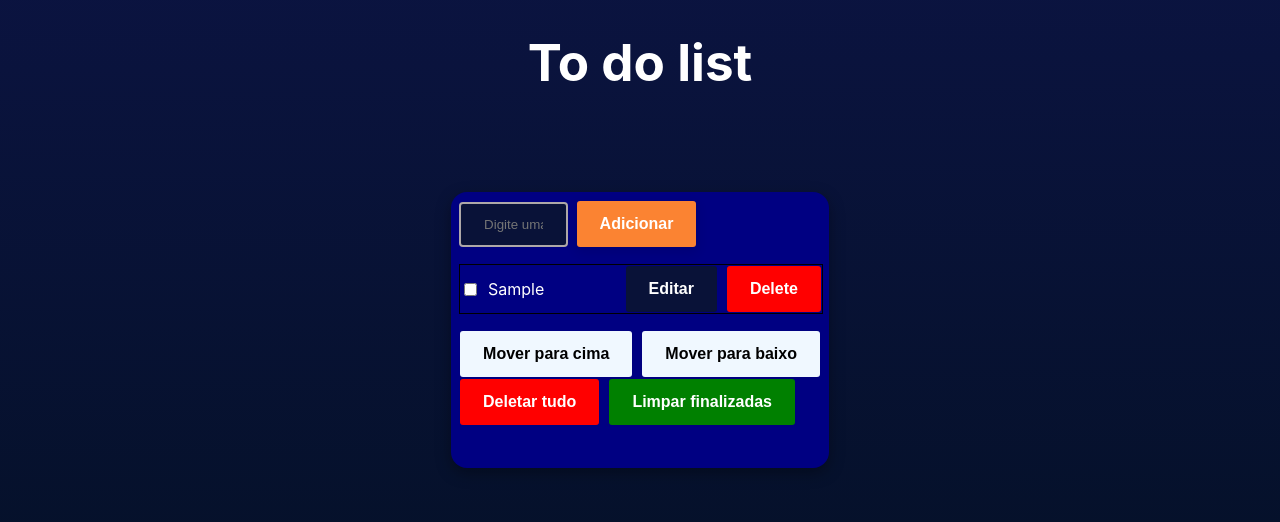
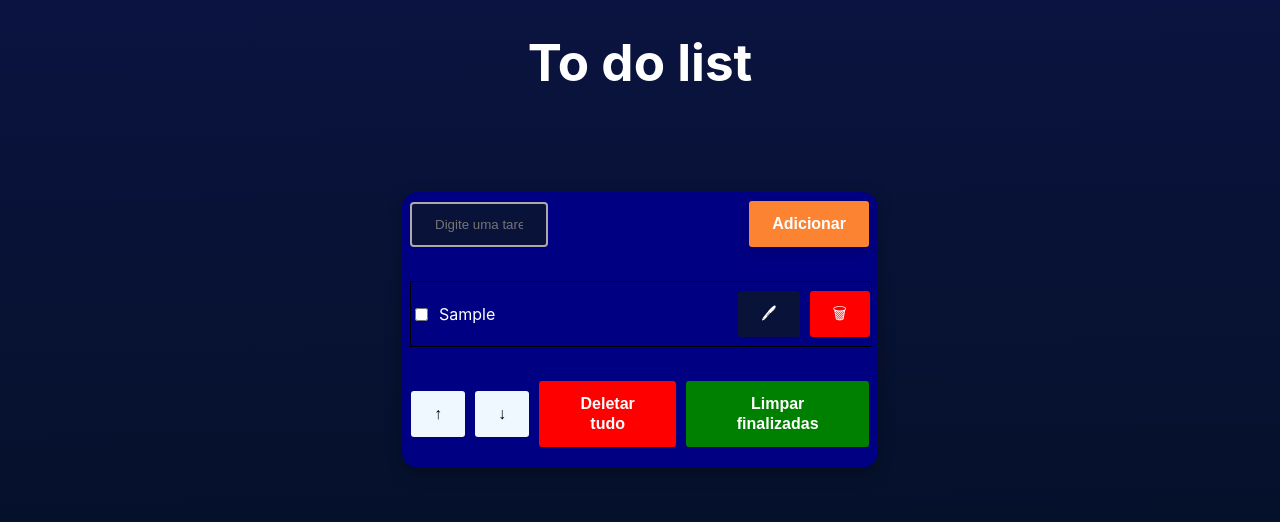
Before and after one commit to coelhoreinaldo/to-do-list, a React (Vite) app: page / in a window 1280 px wide. Both pictures are taken after typing "Sample" into the empty fields and a click on the button "Adicionar". Shown: the top 522 px of the page. Built offline with nearby package versions, Linux system fonts and the light colour scheme.

Commit message:
🎨 feat: css

```diff
--- a/src/App.ts
+++ b/src/App.ts
@@ -16,6 +16,7 @@ export const Form = styled.form`
   min-height: 260px;
   padding: 8px;
   max-width: 460px;
+  min-width: 280px;
 `;
 
 export const Div = styled.div`
@@ -24,6 +25,10 @@ export const Div = styled.div`
   width: 100%;
   align-items: center;
   gap: 8px;
+`;
+
+export const AddTaskDiv = styled(Div)`
+  justify-content: space-between;
 `;
 
 export const ListItemButtons = styled(Div)`
@@ -37,11 +42,12 @@ export const List = styled.ul`
   align-items: flex-start;
   justify-content: center;
   padding: 0;
-  gap: 8px;
+  gap: 4px;
+  min-height: 100px;
+
 `;
 
-export const ListItem = styled.li<{ $completed: boolean, $isSelected: boolean }>`
-  text-decoration: ${(props) => (props.$completed && 'line-through')};
+export const ListItem = styled.li<{ $isSelected: boolean }>`
   background-color: ${(props) => props.$isSelected && 'purple'};
   transform: ${(props) => props.$isSelected && 'translateY(-6px)'};
   box-shadow: ${(props) => props.$isSelected && 'rgba(100, 100, 111, 0.2) 0px 7px 29px 0px;'};
@@ -52,10 +58,11 @@ export const ListItem = styled.li<{ $completed: boolean, $isSelected: boolean }>
   border: ${(props) => props.$isSelected && '1px solid red'};
   display: flex;
   justify-content: space-between;
-
+  padding: 8px 0;
 `;
 
 export const Input = styled.input`
+
   width: 30%;
   box-sizing: border-box;
   border: 2px solid rgb(174 , 168 , 168);
@@ -67,6 +74,11 @@ export const Input = styled.input`
   &:focus {
     width: 100%;
   };
+`;
+
+export const Label = styled.label<{ $completed: boolean }>`
+  text-decoration: ${(props) => (props.$completed && 'line-through')};
+  color: ${(props) => props.$completed && 'gray'};
 `;
 
 export const Button = styled.button<{ $color?: string }>`
--- a/src/App.tsx
+++ b/src/App.tsx
@@ -1,6 +1,7 @@
 import React, { useEffect, useState } from 'react';
 import Header from './components/Header';
-import { Button, Div, Form, Input, List, ListItem, ListItemButtons, Main } from './App';
+import { AddTaskDiv,
+  Button, Div, Form, Input, Label, List, ListItem, ListItemButtons, Main } from './App';
 
 interface Task {
   id: number;
@@ -122,7 +123,7 @@ function App() {
     <Main>
       <Header />
       <Form onSubmit={ handleSubmit } onReset={ handleDeleteAll }>
-        <Div>
+        <AddTaskDiv>
           <Input
             type="text"
             placeholder="Digite uma tarefa..."
@@ -134,14 +135,13 @@ function App() {
               ? 'Adicionar' : 'Editar'}
 
           </Button>
-        </Div>
+        </AddTaskDiv>
         <List>
           {tasks.map((item) => (
             <ListItem
               key={ item.id }
-              $completed={ item.completed }
+              onClick={ () => handleSelected(item.id) }
               $isSelected={ selectedId === item.id }
-              onClick={ () => handleSelected(item.id) }
             >
               <Div>
                 <input
@@ -149,7 +149,12 @@ function App() {
                   id={ `${item.id}` }
                   onChange={ handleUpdate }
                 />
-                <label>{item.name}</label>
+                <Label
+                  $completed={ item.completed }
+                >
+                  {item.name}
+
+                </Label>
               </Div>
               <ListItemButtons>
 
@@ -157,7 +162,7 @@ function App() {
                   type="button"
                   onClick={ () => handleUpdateSelected(item) }
                 >
-                  Editar
+                  🖊
 
                 </Button>
                 <Button
@@ -165,7 +170,7 @@ function App() {
                   $color="red"
                   onClick={ () => handleDeleteSelected(item) }
                 >
-                  Delete
+                  🗑
 
                 </Button>
               </ListItemButtons>
@@ -178,7 +183,7 @@ function App() {
             onClick={ handleMoveUp }
             disabled={ !selectedId }
           >
-            Mover para cima
+            ↑
 
           </Button>
           <Button
@@ -186,11 +191,9 @@ function App() {
             onClick={ handleMoveDown }
             disabled={ !selectedId }
           >
-            Mover para baixo
+            ↓
 
           </Button>
-        </Div>
-        <Div>
           <Button type="reset" $color="red">Deletar tudo</Button>
           <Button
             type="button"
@@ -200,6 +203,7 @@ function App() {
             Limpar finalizadas
           </Button>
         </Div>
+        <Div />
       </Form>
 
     </Main>
```
